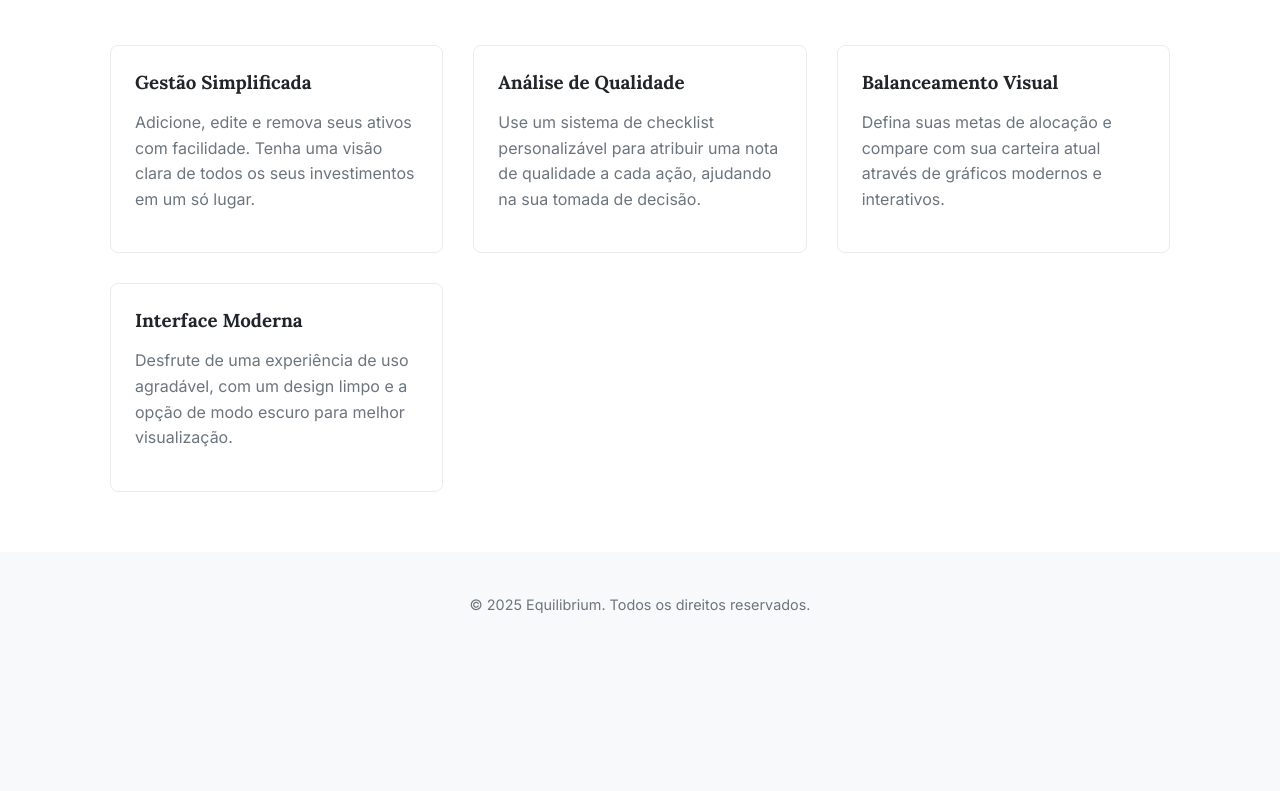
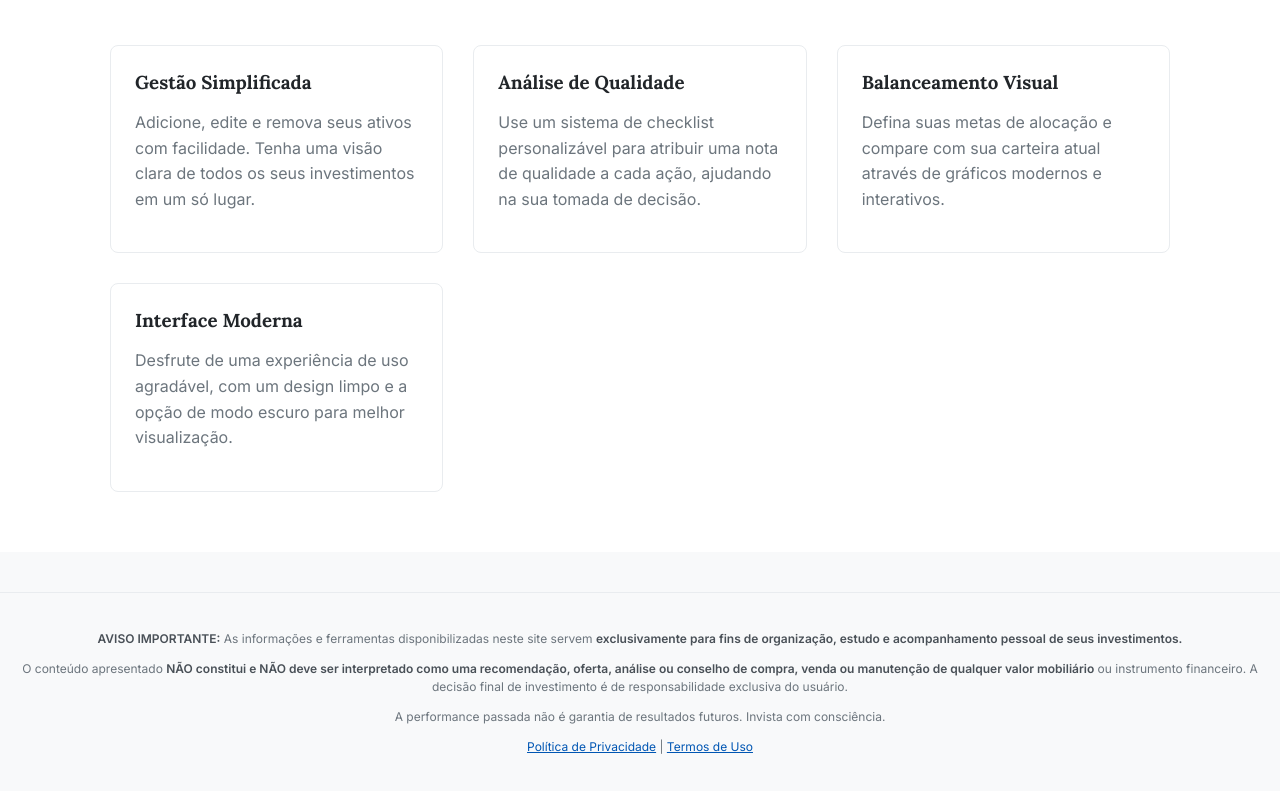
Before and after one commit to ArthurOM2003/equilibrium, a website: page index.html in a window 1280 px wide. Shown: the part 683-1474 px from the top of the page. Before the commit the page ends 1341 px from the top, so only its background shows below. Drawn offline with Linux system fonts and the light colour scheme; no server answers.

Commit message:
disclaimer

```diff
--- a/index.html
+++ b/index.html
@@ -59,9 +59,23 @@
         </section>
     </main>
 
-    <footer class="footer">
-        <div class="container"><p>&copy; 2025 Equilibrium. Todos os direitos reservados.</p></div>
-    </footer>
+    <footer class="legal-footer">
+    <p>
+        <strong>AVISO IMPORTANTE:</strong> As informações e ferramentas disponibilizadas neste site servem
+        <strong>exclusivamente para fins de organização, estudo e acompanhamento pessoal de seus investimentos.</strong>
+    </p>
+    <p>
+        O conteúdo apresentado <strong>NÃO constitui e NÃO deve ser interpretado como uma recomendação, oferta,
+        análise ou conselho de compra, venda ou manutenção de qualquer valor mobiliário</strong> ou instrumento financeiro.
+        A decisão final de investimento é de responsabilidade exclusiva do usuário.
+    </p>
+    <p>
+        A performance passada não é garantia de resultados futuros. Invista com consciência.
+    </p>
+    <p>
+        <a href="/politica-de-privacidade.html">Política de Privacidade</a> | <a href="/termos-de-uso.html">Termos de Uso</a>
+    </p>
+</footer>
 
     <script src="https://www.gstatic.com/firebasejs/9.6.7/firebase-app-compat.js"></script>
     <script src="https://www.gstatic.com/firebasejs/9.6.7/firebase-auth-compat.js"></script>
--- a/package.json
+++ b/package.json
@@ -10,6 +10,7 @@
   "license": "ISC",
   "dependencies": {
     "firebase": "^9.6.7",
+    "firebase-admin": "^13.4.0",
     "node-fetch": "^3.3.0"
   }
 }
--- a/style.css
+++ b/style.css
@@ -374,3 +374,28 @@ body.dark-mode .onboarding-card { background-color: var(--c-accent); color: #111
 .price-status.success::before { content: '✔'; color: var(--c-success); font-weight: bold; }
 .price-status.failure::before { content: '✖'; color: var(--c-danger); font-weight: bold; }
 @keyframes popIn { from { transform: scale(0.5); opacity: 0; } to { transform: scale(1); opacity: 1; } }
+
+/* ============================================= */
+/* ==       AVISOS LEGAIS (DISCLAIMER)        == */
+/* ============================================= */
+
+.legal-footer {
+    background-color: #f8f9fa; /* Um cinza muito claro */
+    color: #6c757d; /* Um cinza escuro para o texto */
+    text-align: center;
+    padding: 25px 15px;
+    font-size: 12px;
+    line-height: 1.5;
+    border-top: 1px solid #e9ecef; /* Uma linha sutil no topo */
+    margin-top: 40px; /* Garante um espaço acima do rodapé */
+}
+
+.legal-footer strong {
+    color: #495057; /* Destaca o texto em negrito */
+    font-weight: 600;
+}
+
+.legal-footer a {
+    color: #0056b3;
+    text-decoration: underline;
+}
```
Also changed, not shown: aporte.html (+18 -0 lines), app.html (+18 -0 lines), app.js (+12 -8 lines), netlify/functions/getFirebaseConfig.js (deleted, +0 -21 lines), 1 other file.
